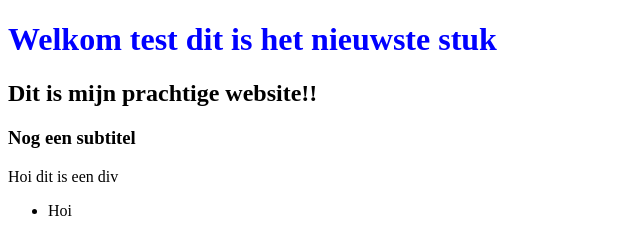
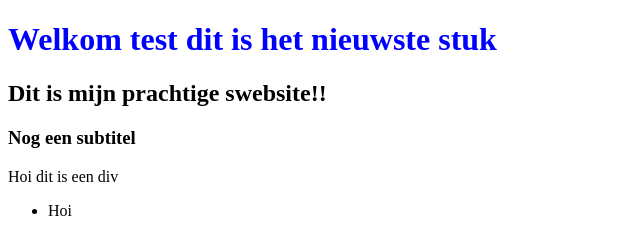
Before and after one commit to TomOffringaHanze/systemsandframeworks, a plain HTML site: page index.html in a window 1280 px wide. Shown: the full height of the page, 0-640 px from the left. Drawn offline with Linux system fonts and the light colour scheme.

Commit message:
Update index.html
Aanpassing!

```diff
--- a/index.html
+++ b/index.html
@@ -12,7 +12,7 @@
 <body>
     <h1>Welkom test dit is het nieuwste stuk</h1>
 
-    <h2>Dit is mijn prachtige website!!</h2>
+    <h2>Dit is mijn prachtige swebsite!!</h2>
 
     <h3>Nog een subtitel</h3>
 
```
